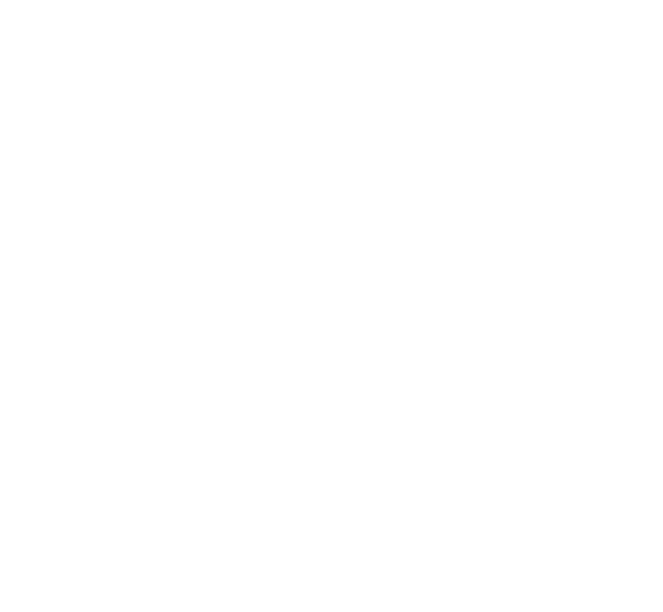
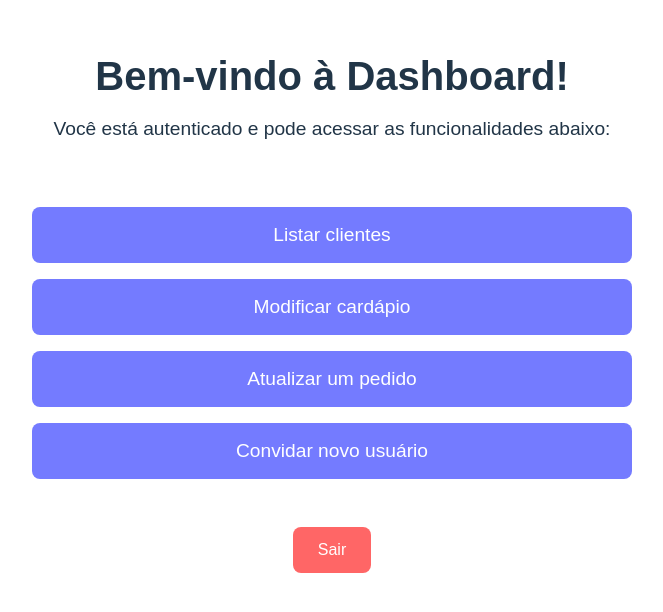
Before and after one commit to CarlosRuanOliveira/FoodOrderWeb, a React (Vite) app: page /dashboard in a window 1280 px wide. Before the commit this address had no page. Shown: the part 132-744 px from the top of the page, without its empty margins (308-971 px from the left). Built offline with nearby package versions, Linux system fonts and the light colour scheme; sample sign-in values are in the browser's storage.

Commit message:
feat: Create dashboard

```diff
--- a/src/App.tsx
+++ b/src/App.tsx
@@ -1,6 +1,8 @@
 import { BrowserRouter as Router, Routes, Route } from 'react-router-dom';
 import { AuthProvider } from './contexts/AuthContext';
 import Login from './pages/Login';
+import PrivateRoute from './components/PrivateRoute';
+import Dashboard from './pages/Dashboard';
 
 function App() {
   return (
@@ -8,6 +10,9 @@
       <Router>
         <Routes>
           <Route path="/login" element={<Login />} />
+          <Route path="/" element={<PrivateRoute />}>
+            <Route path="/dashboard" element={<Dashboard />} />
+          </Route>
         </Routes>
       </Router>
     </AuthProvider>
--- /dev/null
+++ b/src/components/PrivateRoute.tsx
@@ -0,0 +1,9 @@
+import { Navigate, Outlet } from 'react-router-dom';
+import { useAuth } from '../contexts/AuthContext';
+
+const PrivateRoute = () => {
+  const { isAuthenticated } = useAuth();
+  return isAuthenticated ? <Outlet /> : <Navigate to="/login" />;
+};
+
+export default PrivateRoute;
--- /dev/null
+++ b/src/pages/Dashboard.tsx
@@ -0,0 +1,65 @@
+import { useAuth } from '../contexts/AuthContext';
+import { useNavigate } from 'react-router-dom';
+import './styles/Dashboard.css';
+
+const Dashboard = () => {
+  const { logout } = useAuth();
+  const navigate = useNavigate();
+
+  const handleLogout = () => {
+    logout();
+    navigate('/login');
+  };
+
+  return (
+    <div className="dashboard-container">
+      <header className="dashboard-header">
+        <h1>Bem-vindo à Dashboard!</h1>
+        <p>Você está autenticado e pode acessar as funcionalidades abaixo:</p>
+      </header>
+
+      <nav className="dashboard-nav">
+        <ul className="dashboard-nav-list">
+          <li>
+            <button
+              className="dashboard-button"
+              onClick={() => navigate('/customers')}
+            >
+              Listar clientes
+            </button>
+          </li>
+          <li>
+            <button
+              className="dashboard-button"
+              onClick={() => navigate('/menu')}
+            >
+              Modificar cardápio
+            </button>
+          </li>
+          <li>
+            <button
+              className="dashboard-button"
+              onClick={() => navigate('/orders')}
+            >
+              Atualizar um pedido
+            </button>
+          </li>
+          <li>
+            <button
+              className="dashboard-button"
+              onClick={() => navigate('/newUser')}
+            >
+              Convidar novo usuário
+            </button>
+          </li>
+        </ul>
+      </nav>
+
+      <button className="logout-button" onClick={handleLogout}>
+        Sair
+      </button>
+    </div>
+  );
+};
+
+export default Dashboard;
--- /dev/null
+++ b/src/pages/styles/Dashboard.css
@@ -0,0 +1,99 @@
+.dashboard-container {
+  display: flex;
+  flex-direction: column;
+  align-items: center;
+  justify-content: center;
+  min-height: 100vh;
+  background-color: #242424;
+  color: rgba(255, 255, 255, 0.87);
+  padding: 2rem;
+}
+
+.dashboard-header {
+  text-align: center;
+  margin-bottom: 2rem;
+}
+
+.dashboard-header h1 {
+  font-size: 2.5rem;
+  margin-bottom: 1rem;
+}
+
+.dashboard-header p {
+  font-size: 1.2rem;
+  color: rgba(255, 255, 255, 0.7);
+}
+
+.dashboard-nav {
+  width: 100%;
+  max-width: 600px;
+}
+
+.dashboard-nav-list {
+  list-style: none;
+  padding: 0;
+  display: flex;
+  flex-direction: column;
+  gap: 1rem;
+}
+
+.dashboard-button {
+  width: 100%;
+  padding: 1rem;
+  font-size: 1.2rem;
+  border-radius: 8px;
+  border: 1px solid transparent;
+  background-color: #646cff;
+  color: rgba(255, 255, 255, 0.87);
+  cursor: pointer;
+  transition: background-color 0.25s;
+}
+
+.dashboard-button:hover {
+  background-color: #535bf2;
+}
+
+.logout-button {
+  margin-top: 2rem;
+  padding: 0.8rem 1.5rem;
+  font-size: 1rem;
+  border-radius: 8px;
+  border: 1px solid transparent;
+  background-color: #ff4d4d;
+  color: rgba(255, 255, 255, 0.87);
+  cursor: pointer;
+  transition: background-color 0.25s;
+}
+
+.logout-button:hover {
+  background-color: #e60000;
+}
+
+@media (prefers-color-scheme: light) {
+  .dashboard-container {
+    background-color: #ffffff;
+    color: #213547;
+  }
+
+  .dashboard-header p {
+    color: #213547;
+  }
+
+  .dashboard-button {
+    background-color: #747bff;
+    color: #ffffff;
+  }
+
+  .dashboard-button:hover {
+    background-color: #646cff;
+  }
+
+  .logout-button {
+    background-color: #ff6666;
+    color: #ffffff;
+  }
+
+  .logout-button:hover {
+    background-color: #ff4d4d;
+  }
+}
```
